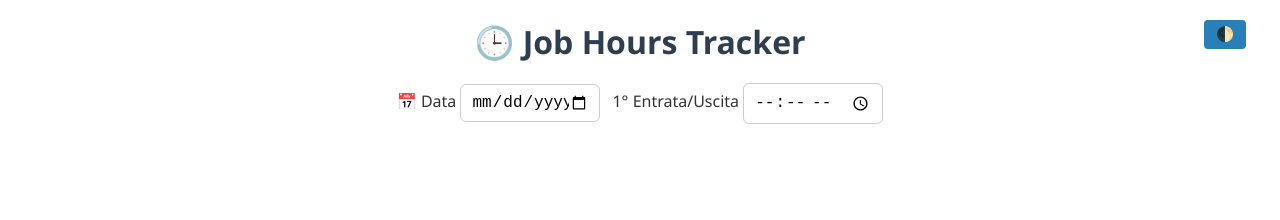
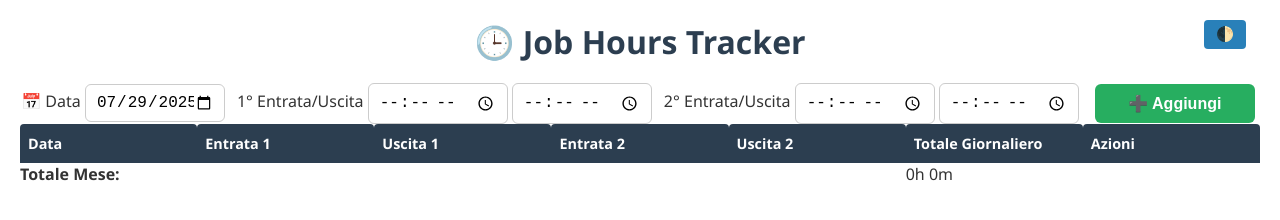
Before and after one commit to younasitaly/job-hours-tracker, a plain HTML site: page index.html in a window 1280 px wide. Drawn offline with Linux system fonts and the light colour scheme; no server answers.

Commit message:
index.html

```diff
--- a/index.html
+++ b/index.html
@@ -4,9 +4,9 @@
   <meta charset="UTF-8" />
   <meta name="viewport" content="width=device-width, initial-scale=1.0"/>
   <title>Job Hours Tracker</title>
-  <link rel="manifest" href="manifest.json">
-  <link rel="stylesheet" href="style.css">
-  <link rel="icon" href="192.png" type="image/png">
+  <link rel="manifest" href="manifest.json" />
+  <link rel="stylesheet" href="style.css" />
+  <link rel="icon" href="192.png" type="image/png" />
 </head>
 <body>
   <div class="container">
@@ -23,3 +23,38 @@
       <div class="form-row">
         <label>1° Entrata/Uscita</label>
         <input type="time" id="checkin1">
+        <input type="time" id="checkout1">
+      </div>
+      <div class="form-row">
+        <label>2° Entrata/Uscita</label>
+        <input type="time" id="checkin2">
+        <input type="time" id="checkout2">
+      </div>
+      <button type="submit" class="submit-btn">➕ Aggiungi</button>
+    </form>
+
+    <table>
+      <thead>
+        <tr>
+          <th>Data</th>
+          <th>Entrata 1</th>
+          <th>Uscita 1</th>
+          <th>Entrata 2</th>
+          <th>Uscita 2</th>
+          <th>Totale Giornaliero</th>
+          <th>Azioni</th>
+        </tr>
+      </thead>
+      <tbody></tbody>
+      <tfoot>
+        <tr>
+          <td colspan="5"><strong>Totale Mese:</strong></td>
+          <td id="monthlyTotal" colspan="2">0h 0m</td>
+        </tr>
+      </tfoot>
+    </table>
+  </div>
+
+  <script type="module" src="app.js"></script>
+</body>
+</html>
```
